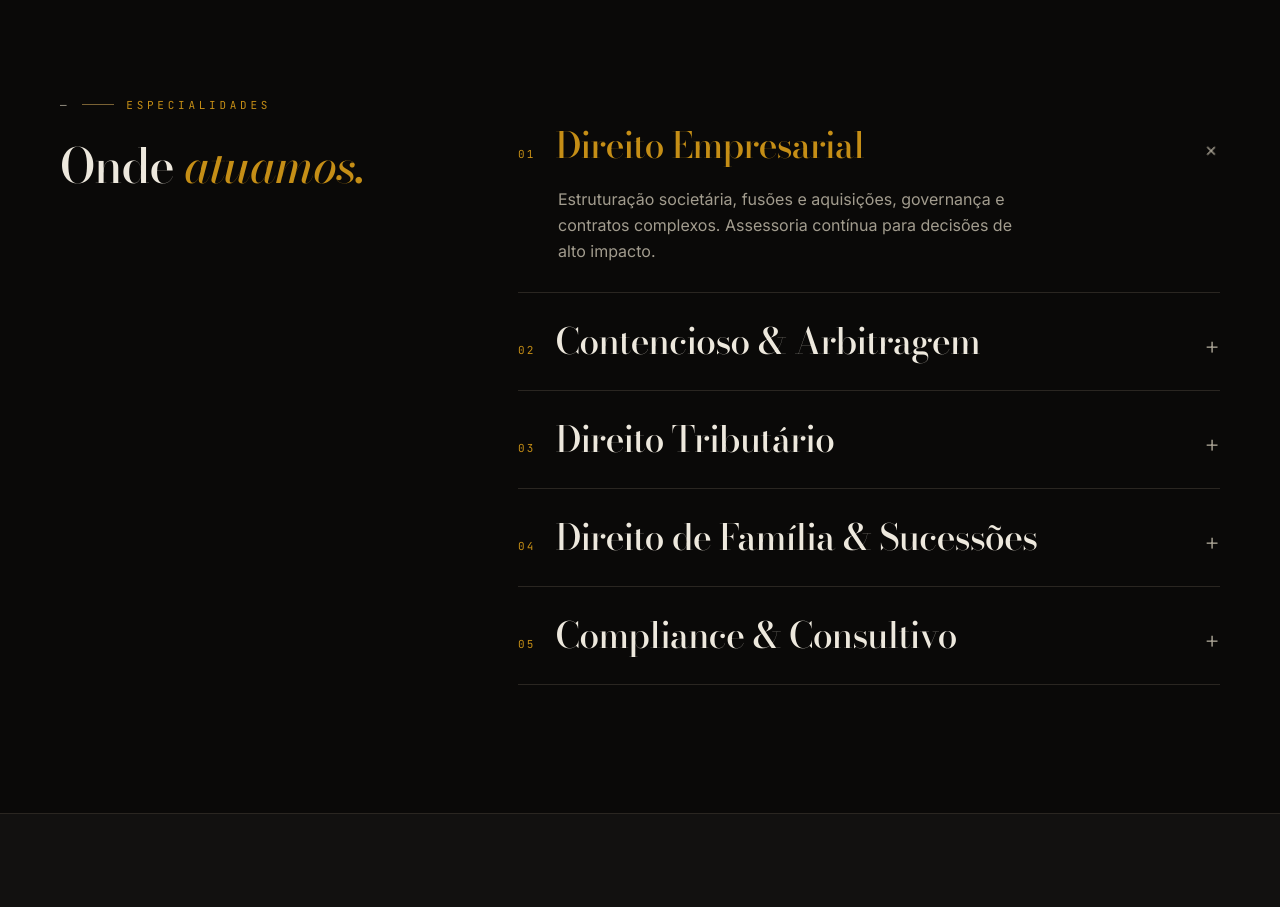
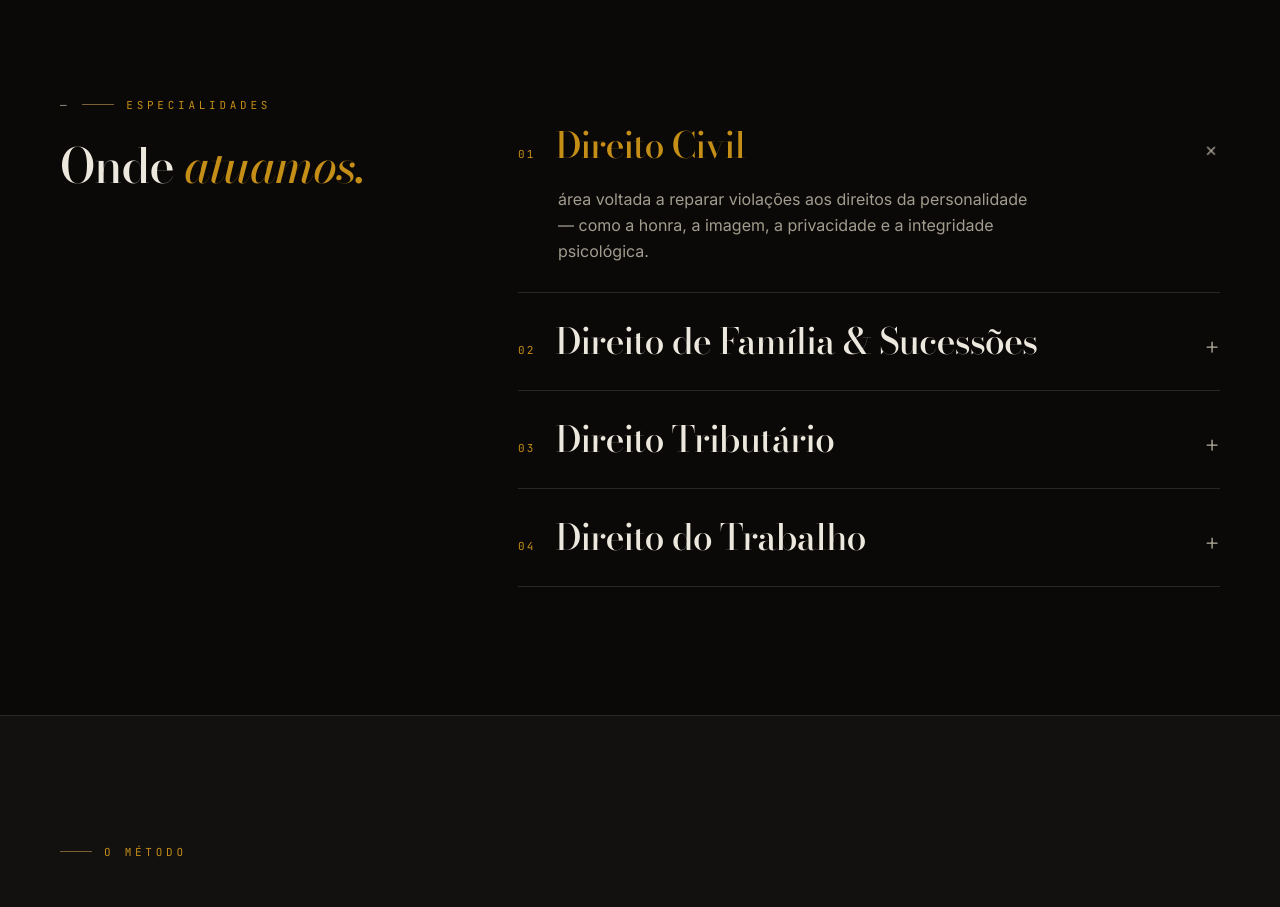
Before and after one commit to Jrevoredo42/Alves-advocacia, a Next.js app: page /atuacao in a window 1280 px wide. Shown: the part 1640-2547 px from the top of the page. Built offline with nearby package versions, Linux system fonts and the light colour scheme.

Commit message:
feat(content): atualiza dados dos advogados, fotos e áreas de atuação

```diff
--- a/src/data.ts
+++ b/src/data.ts
@@ -1,37 +1,30 @@
 export type Lawyer = {
   name: string;
   role: string;
-  oab: string;
-  focus: string;
+  oab?: string;
+  focus?: string;
   bio: string;
   img: string;
 };
 
 export const LAWYERS: Lawyer[] = [
   {
-    name: "Ricardo Alves",
+    name: "Bruno Alves",
     role: "Sócio-fundador",
-    oab: "OAB/SP 128.440",
-    focus: "Direito Empresarial & Societário",
+    // oab: "OAB/SP 128.440",
+    focus: "OAB 56075",
     bio: "Fundou a banca em 1998 após uma década em contencioso empresarial. Conduz operações societárias e reestruturações de alta complexidade.",
-    img: "https://images.unsplash.com/photo-1775338893229-75247d89c598?w=800&h=1000&fit=crop&auto=format",
+    img: "/advogados/bruno-alves.png",
   },
   {
-    name: "Helena Prado",
-    role: "Sócia",
-    oab: "OAB/SP 214.907",
-    focus: "Contencioso Cível & Arbitragem",
+    name: "Jonas Alves",
+    role: "Sócio-fundador",
+    //oab: "OAB/SP 214.907",
+    focus: "OAB 51443",
     bio: "Árbitra listada em câmaras nacionais, atua em disputas de médio e grande porte com foco em estratégia processual e negociação.",
-    img: "https://images.unsplash.com/photo-1761765231009-3318bc43c2f6?w=800&h=1000&fit=crop&auto=format",
+    img: "/advogados/jonas-alves.png",
   },
-  {
-    name: "Bruno Aigner",
-    role: "Advogado Sênior",
-    oab: "OAB/SP 301.552",
-    focus: "Direito Tributário",
-    bio: "Especialista em planejamento e contencioso tributário, com atuação recorrente em tribunais administrativos e recuperação de créditos.",
-    img: "https://images.unsplash.com/photo-1767175620484-1ed37931a0d1?w=800&h=1000&fit=crop&auto=format",
-  },
+
 ];
 
 export type Area = { n: string; title: string; desc: string };
@@ -39,27 +32,23 @@ export type Area = { n: string; title: string; desc: string };
 export const AREAS: Area[] = [
   {
     n: "01",
-    title: "Direito Empresarial",
-    desc: "Estruturação societária, fusões e aquisições, governança e contratos complexos. Assessoria contínua para decisões de alto impacto.",
+    title: "Direito Civil",
+    desc: "área voltada a reparar violações aos direitos da personalidade — como a honra, a imagem, a privacidade e a integridade psicológica.",
   },
   {
     n: "02",
-    title: "Contencioso & Arbitragem",
-    desc: "Condução de disputas judiciais e arbitrais de médio e grande porte, com estratégia processual construída caso a caso.",
+    title: "Direito de Família & Sucessões",
+    desc: "Divórcios, inventários, heranças e planejamento sucessório conduzidos com sensibilidade e discrição absoluta.",
   },
   {
     n: "03",
     title: "Direito Tributário",
     desc: "Planejamento, contencioso administrativo e judicial, e recuperação de créditos com leitura precisa do risco fiscal.",
   },
+
   {
     n: "04",
-    title: "Direito de Família & Sucessões",
-    desc: "Divórcios, inventários, heranças e planejamento sucessório conduzidos com sensibilidade e discrição absoluta.",
-  },
-  {
-    n: "05",
-    title: "Compliance & Consultivo",
-    desc: "Programas de integridade, adequação regulatória e pareceres que antecipam o conflito antes que ele exista.",
+    title: "Direito do Trabalho",
+    desc: "ramo jurídico que transforma o esforço humano e o sustento do trabalhador em um conjunto de garantias sociais mínimas, protegendo a sua dignidade e saúde no ambiente profissional.",
   },
 ];
```
